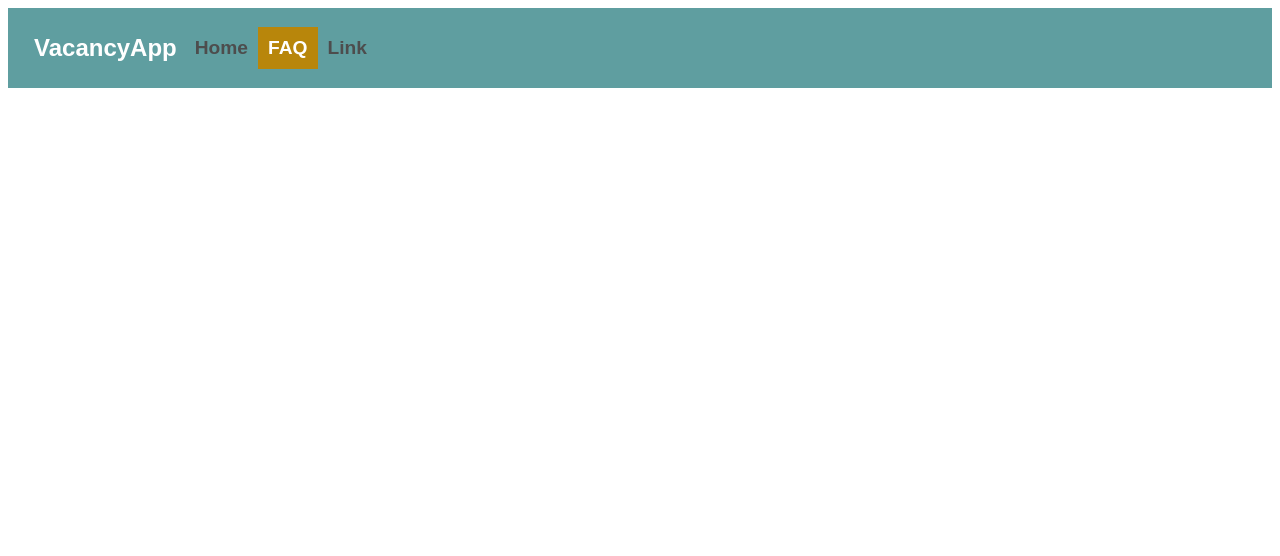
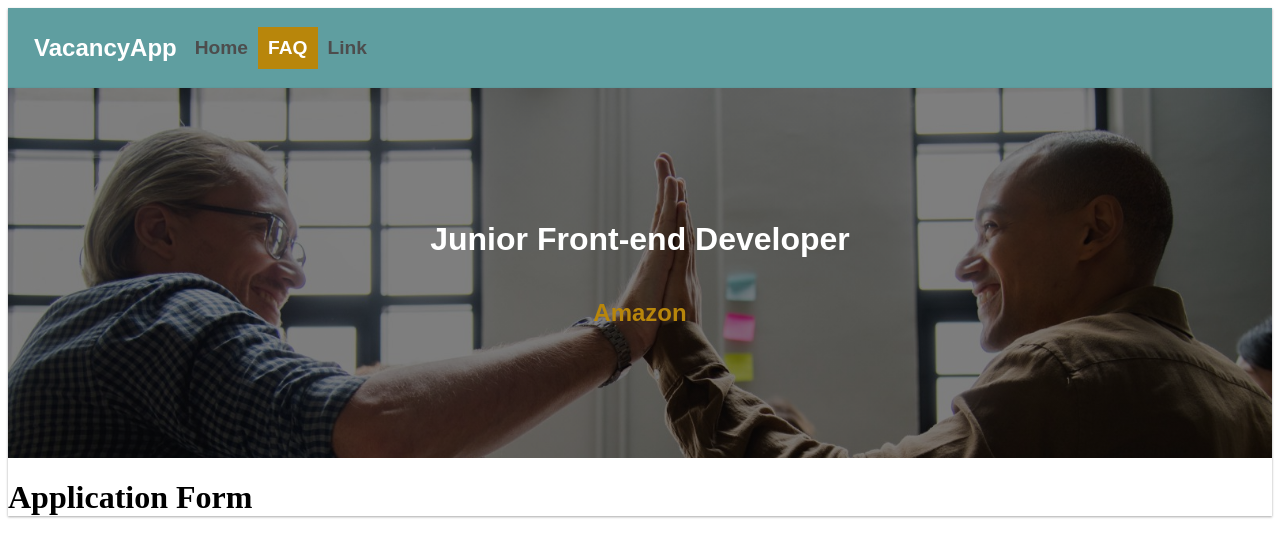
Before and after one commit to mpisters/VacancyApp, an Angular app: page / in a window 1280 px wide. Shown: the top 556 px of the page. Built offline with nearby package versions, Linux system fonts and the light colour scheme.

Commit message:
added vacancy model

```diff
--- a/src/app/app.component.html
+++ b/src/app/app.component.html
@@ -1 +1,2 @@
 <app-navbar></app-navbar>
+<app-application-page [vacancy]="exampleVacancy"></app-application-page>
--- a/src/app/app.component.ts
+++ b/src/app/app.component.ts
@@ -1,4 +1,5 @@
-import { Component } from '@angular/core';
+import {Component} from '@angular/core';
+import {Vacancy} from './shared/vacancy.model';
 
 @Component({
   selector: 'app-root',
@@ -7,4 +8,18 @@ import { Component } from '@angular/core';
 })
 export class AppComponent {
   title = 'VacancyApp';
+  exampleVacancy = new Vacancy('Junior Front-end Developer',
+    'Amazon',
+    'Lorem ipsum dolor sit amet, consectetur adipiscing elit. Duis rhoncus, diam ' +
+    'sed molestie convallis, nisi lectus cursus nibh, non maximus leo ' +
+    'felis et tellus. Aenean eu porta felis. Proin convallis neque eu elementum tempus.' +
+    ' Sed a ultricies nisl. Vestibulum justo massa, interdum nec feugiat a, volutpat ac' +
+    ' enim. Suspendisse potenti. Vivamus sodales sagittis magna sed sodales. Morbi auctor' +
+    ' ligula urna, in auctor nunc semper sit amet. Suspendisse posuere cursus dolor a volutpat.' +
+    ' Phasellus convallis venenatis est, sit amet venenatis purus fermentum sit amet. Duis fringilla' +
+    ' mauris quis tortor hendrerit semper. Integer eu odio quis tellus convallis faucibus. Donec ' +
+    'lacinia bibendum.',
+    ['JavaScript', 'Agile/Scrum', 'ES6'],
+    ['3500 pm', 'pension', 'amazing lunch']
+  );
 }
--- a/src/app/application-form/application-form.component.html
+++ b/src/app/application-form/application-form.component.html
@@ -0,0 +1 @@
+<h1>Application Form</h1>
--- a/src/app/application-page/application-page.component.css
+++ b/src/app/application-page/application-page.component.css
@@ -0,0 +1,29 @@
+.application-page {
+  grid-template-columns: auto 200px auto;
+  box-shadow: 0 1px 3px rgba(0,0,0,0.12), 0 1px 2px rgba(0,0,0,0.24);
+  transition: all 0.3s cubic-bezier(.25,.8,.25,1);
+  position: relative;
+}
+
+.application-page__header{
+  background-image:linear-gradient(rgba(0,0,0,0.5), rgba(0,0,0,0.5)),
+  url("../images/company-image.jpeg");
+  background-size: cover;
+  padding: 10px;
+  height: 350px;
+  display: flex;
+  flex-direction: column;
+  align-items: center;
+  justify-content: center;
+}
+
+.header__vacancy_title{
+  font-family: sans-serif;
+  color: white;
+}
+
+
+.header__vacancy_subtitle{
+  font-family: sans-serif;
+  color: darkgoldenrod;
+}
--- a/src/app/application-page/application-page.component.html
+++ b/src/app/application-page/application-page.component.html
@@ -1,3 +1,12 @@
 <div class="application-page">
-
+<header class="application-page__header">
+    <div class="header__vacancy_title">
+      <h1>{{vacancy.title}}</h1>
+    </div>
+    <div class="header__vacancy_subtitle">
+      <h2>{{vacancy.company}}</h2>
+    </div>
+</header>
+ <div class="application-page__description"></div>
+<app-application-form></app-application-form>
 </div>
--- a/src/app/application-page/application-page.component.ts
+++ b/src/app/application-page/application-page.component.ts
@@ -1,4 +1,5 @@
-import { Component, OnInit } from '@angular/core';
+import {Component, Input, OnInit} from '@angular/core';
+import {Vacancy} from '../shared/vacancy.model';
 
 @Component({
   selector: 'app-application-page',
@@ -6,7 +7,7 @@ import { Component, OnInit } from '@angular/core';
   styleUrls: ['./application-page.component.css']
 })
 export class ApplicationPageComponent implements OnInit {
-
+  @Input() vacancy: Vacancy;
   constructor() { }
 
   ngOnInit() {
--- a/src/app/navbar/navbar.component.css
+++ b/src/app/navbar/navbar.component.css
@@ -4,6 +4,8 @@
   padding: 16px;
   font-family: sans-serif;
   color: white;
+  box-shadow: 0 1px 3px rgba(0,0,0,0.12), 0 1px 2px rgba(0,0,0,0.24);
+  transition: all 0.3s cubic-bezier(.25,.8,.25,1);
 }
 
 .navbar__link-brand {
--- /dev/null
+++ b/src/app/shared/vacancy.model.ts
@@ -0,0 +1,7 @@
+export class Vacancy {
+  constructor(public title: string,
+              public company: string,
+              public description: string,
+              public skills: string[],
+              public offered: string[]) {}
+}
```
Also changed, not shown: src/app/images/company-image.jpeg (added).
